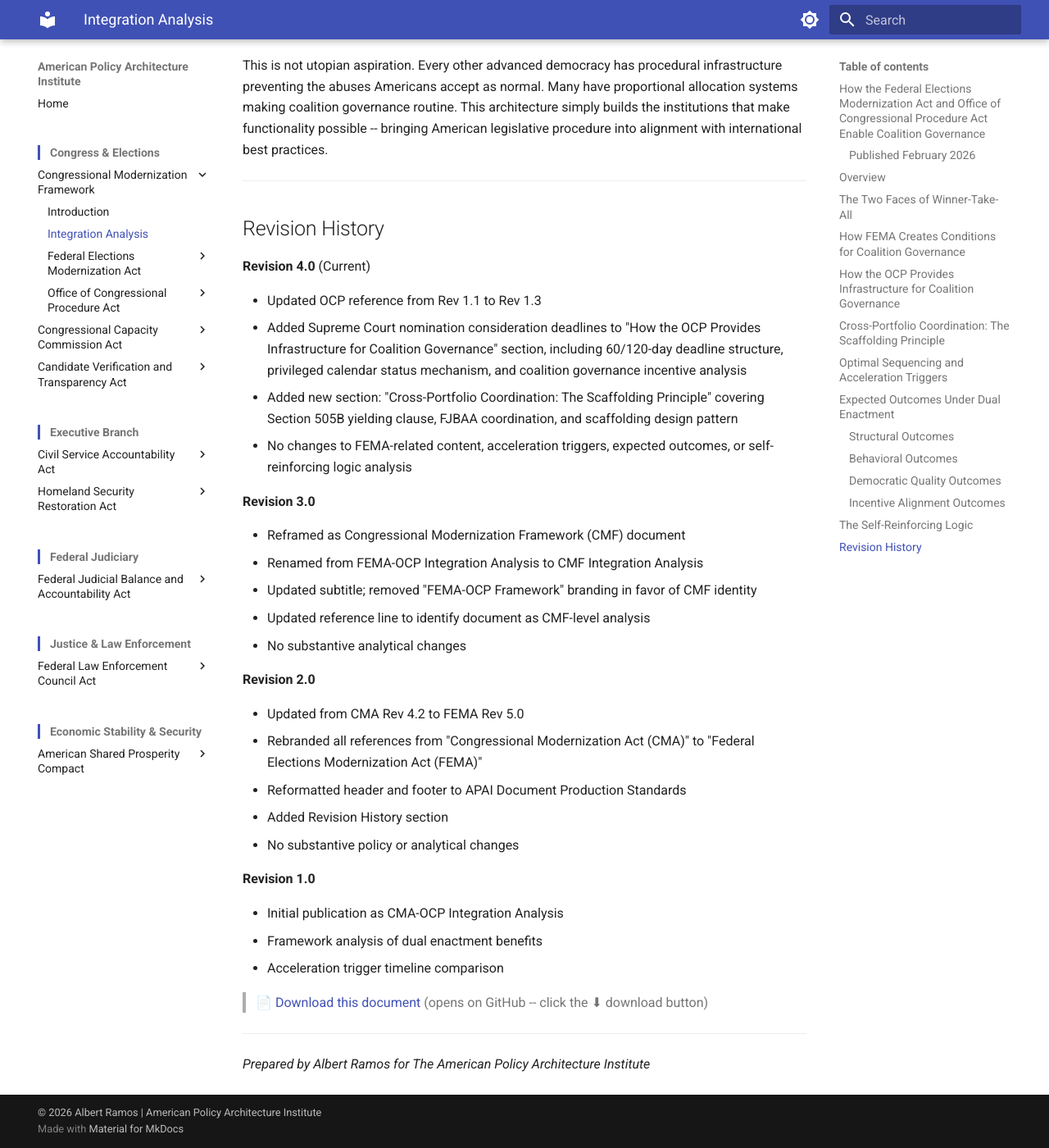
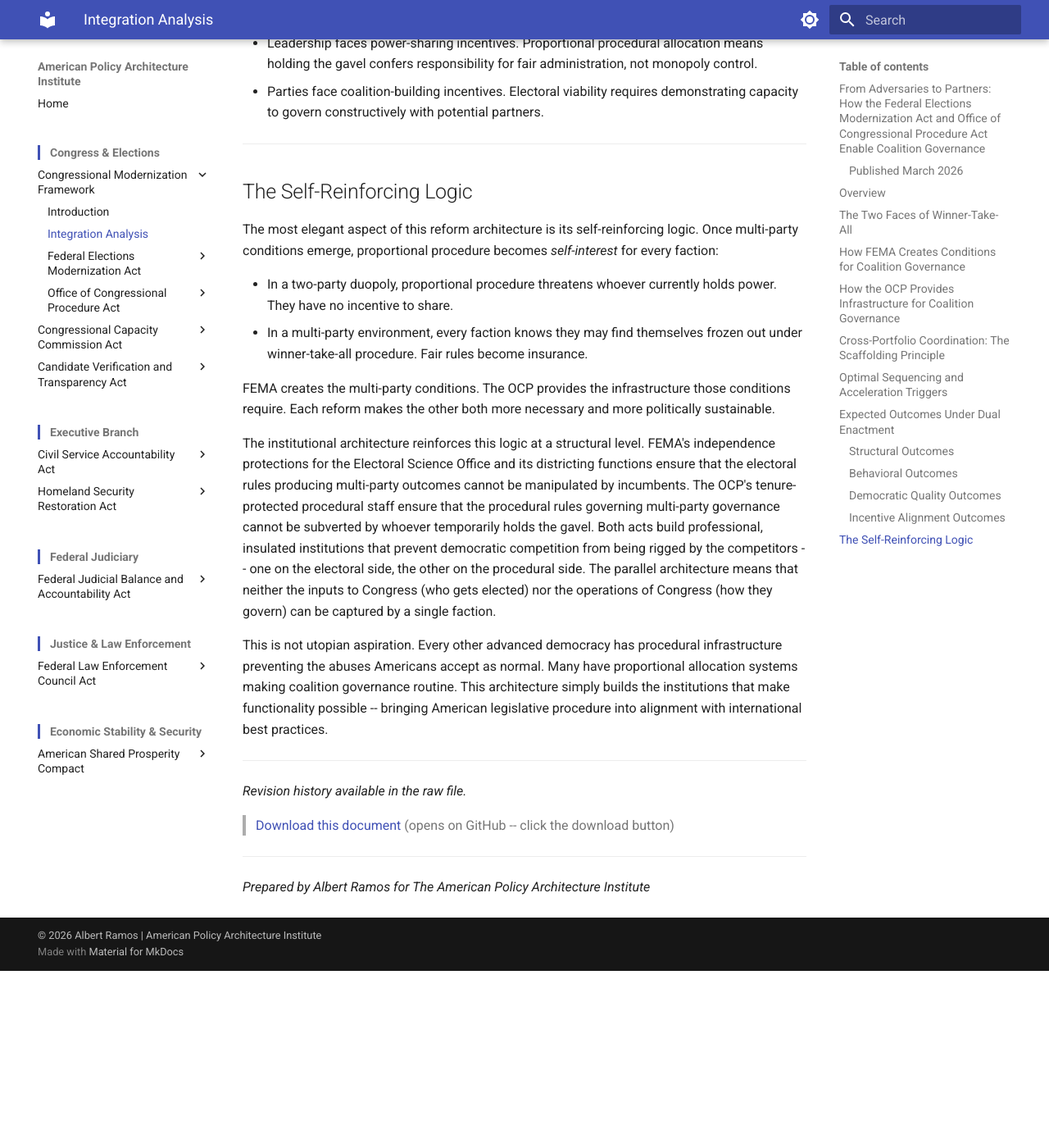
Before and after one commit to albertintech/apai, an MkDocs documentation site: the page built from docs/congress/cmf/integration-analysis.md, in a window 1280 px wide and 1400 px high, scrolled down 6479 px. Shown: the whole window at 82% size. Built offline with MkDocs 1.6.1 and Material for MkDocs 9.7.7, drawn with Linux system fonts in a browser that asks for light colours; after the commit the page ends 7663 px from its top, so only the background shows below that; some of the changed text lies outside the part shown.

Commit message:
Update integration-analysis.md

```diff
--- a/docs/congress/cmf/integration-analysis.md
+++ b/docs/congress/cmf/integration-analysis.md
@@ -1,10 +1,10 @@
-# From Adversaries to Partners
+# Congressional Modernization Framework
 
-## How the Federal Elections Modernization Act and Office of Congressional Procedure Act Enable Coalition Governance
+## From Adversaries to Partners: How the Federal Elections Modernization Act and Office of Congressional Procedure Act Enable Coalition Governance
 
-### Published February 2026
+### Published March 2026
 
-Based on Rev 5.0 of the Federal Elections Modernization Act and Rev 1.3 of the Office of Congressional Procedure Act
+Based on Rev 5.2 of the Federal Elections Modernization Act and Rev 1.3 of the Office of Congressional Procedure Act
 
 ---
 
@@ -41,6 +41,8 @@
 **Multi-member districts with STAR-PR** eliminate the winner-take-all dynamic at the district level. A 3-seat district with proportional allocation ensures that a party with 35% support wins approximately one seat rather than potentially capturing all seats or none. Political minorities gain guaranteed representation proportional to their support.
 
 **STAR voting** eliminates spoiler effects and vote-splitting, enabling honest preference expression. Voters can support their true first choice without "wasting" their vote. This creates viable pathways for third and fourth parties to win seats without requiring voters to abandon major parties.
+
+**Algorithmically neutral districting** removes human discretion from boundary placement entirely. District boundaries are determined by deterministic, publicly verifiable algorithms certified by the Electoral Science Office, with shortest splitline as the default pending ESO certification. No racial, ethnic, partisan, or incumbent-residence data enters the process. This eliminates gerrymandering as a tool for entrenching single-party dominance -- districts cannot be drawn to prevent the proportional outcomes that multi-member representation is designed to produce. Comprehensive independence protections insulate the districting process from political interference, including executive non-interference provisions, enhanced commissioner removal protections during redistricting cycles, mandatory minimum appropriations with sequestration protection, and algorithm integrity safeguards requiring source code publication and independent verification. These protections create institutional architecture parallel to the OCP's tenure-protected procedural staff -- both ensure that the rules governing democratic competition cannot be manipulated by the competitors themselves.
 
 **House expansion** creates more seats for proportional representation to allocate. With 720 representatives in multi-member districts of 3-7 seats, the mathematics of proportionality become more granular and accurate.
 
@@ -86,7 +88,7 @@
 
 The optimal sequencing for these reforms:
 
-1. **FEMA passes and begins implementation** -- new electoral systems phase in, compensation provisions take immediate effect
+1. **FEMA passes and begins implementation** -- compensation provisions take immediate effect; electoral infrastructure preparation begins for the First FEMA Election, at which STAR voting, multi-member districts, algorithmically neutral districting, and House expansion launch together
 2. **OCP established in Phase 0** -- builds institutional credibility, develops database, issues advisory opinions
 3. **Multi-party conditions emerge** (FEMA effect) -- third parties win seats, possibly no single majority
 4. **OCP acceleration triggers activate** -- proportional procedural infrastructure acquires authority precisely as coalition governance becomes necessary
@@ -129,7 +131,7 @@
 ### Democratic Quality Outcomes
 
 - Votes translate proportionally to representation. Wasted votes decline dramatically; political minorities gain voice proportional to their support.
-- Electoral manipulation loses effectiveness. Gerrymandering cannot eliminate proportional representation in multi-member districts; procedural manipulation cannot silence proportionally allocated factions.
+- Electoral manipulation loses effectiveness. Gerrymandering cannot eliminate proportional representation in multi-member districts; algorithmically neutral districting removes human discretion from boundary placement entirely; procedural manipulation cannot silence proportionally allocated factions.
 - Accountability improves. Voters can assess coalition performance and adjust support accordingly. No faction can blame inability to govern on the other side's obstruction.
 
 ### Incentive Alignment Outcomes
@@ -149,13 +151,29 @@
 
 FEMA creates the multi-party conditions. The OCP provides the infrastructure those conditions require. Each reform makes the other both more necessary and more politically sustainable.
 
+The institutional architecture reinforces this logic at a structural level. FEMA's independence protections for the Electoral Science Office and its districting functions ensure that the electoral rules producing multi-party outcomes cannot be manipulated by incumbents. The OCP's tenure-protected procedural staff ensure that the procedural rules governing multi-party governance cannot be subverted by whoever temporarily holds the gavel. Both acts build professional, insulated institutions that prevent democratic competition from being rigged by the competitors -- one on the electoral side, the other on the procedural side. The parallel architecture means that neither the inputs to Congress (who gets elected) nor the operations of Congress (how they govern) can be captured by a single faction.
+
 This is not utopian aspiration. Every other advanced democracy has procedural infrastructure preventing the abuses Americans accept as normal. Many have proportional allocation systems making coalition governance routine. This architecture simply builds the institutions that make functionality possible -- bringing American legislative procedure into alignment with international best practices.
 
 ---
 
+<!--
 ## Revision History
 
-**Revision 4.0** (Current)
+**Revision 5.0** (Current)
+
+- Updated FEMA reference from Rev 5.0 to Rev 5.2
+- Updated H1/H2 header structure to APAI Document Production Standards Rev 2.3: H1 is now the framework name; former rhetorical title moved to H2 subtitle
+- Added algorithmically neutral districting to "How FEMA Creates Conditions for Coalition Governance" section, including independence protections and parallel institutional architecture with OCP
+- Updated "Optimal Sequencing and Acceleration Triggers" Step 1: replaced "phase in" language with single integrated launch at First FEMA Election
+- Updated "Democratic Quality Outcomes" to reference algorithmically neutral districting
+- Added institutional architecture paragraph to "The Self-Reinforcing Logic" section, describing parallel independence protections across FEMA and OCP
+- Wrapped revision history in HTML comment block per Section 1.4 Rendering Convention
+- Removed emoji characters from download link per Rev 2.3 standards
+- Updated download link path from congress/ to electoral/ per Rev 2.3 directory structure
+- Updated published date
+
+**Revision 4.0**
 
 - Updated OCP reference from Rev 1.1 to Rev 1.3
 - Added Supreme Court nomination consideration deadlines to "How the OCP Provides Infrastructure for Coalition Governance" section, including 60/120-day deadline structure, privileged calendar status mechanism, and coalition governance incentive analysis
@@ -183,8 +201,11 @@
 - Initial publication as CMA-OCP Integration Analysis
 - Framework analysis of dual enactment benefits
 - Acceleration trigger timeline comparison
+-->
 
-> 📄 [Download this document](https://github.com/albertintech/apai/blob/main/docs/congress/cmf/integration-analysis.md) (opens on GitHub -- click the ⬇ download button)
+*Revision history available in the raw file.*
+
+> [Download this document](https://github.com/albertintech/apai/blob/main/docs/electoral/cmf/integration-analysis.md) (opens on GitHub -- click the download button)
 
 ---
 
```
